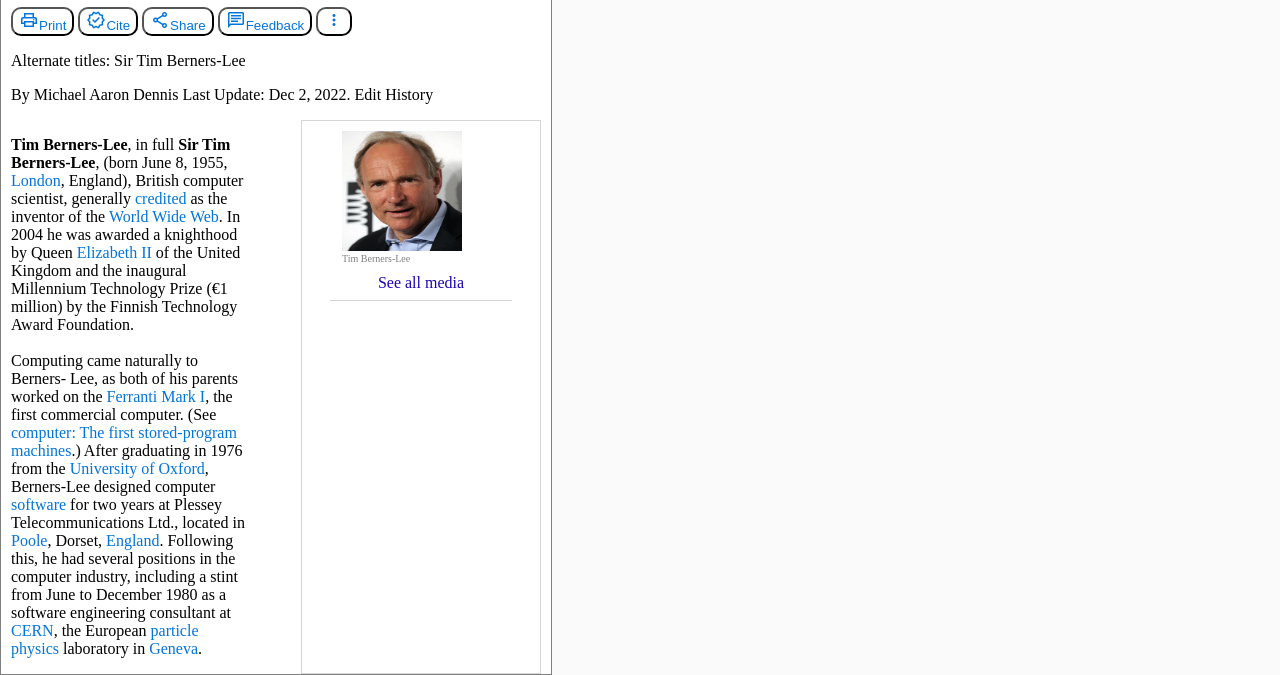
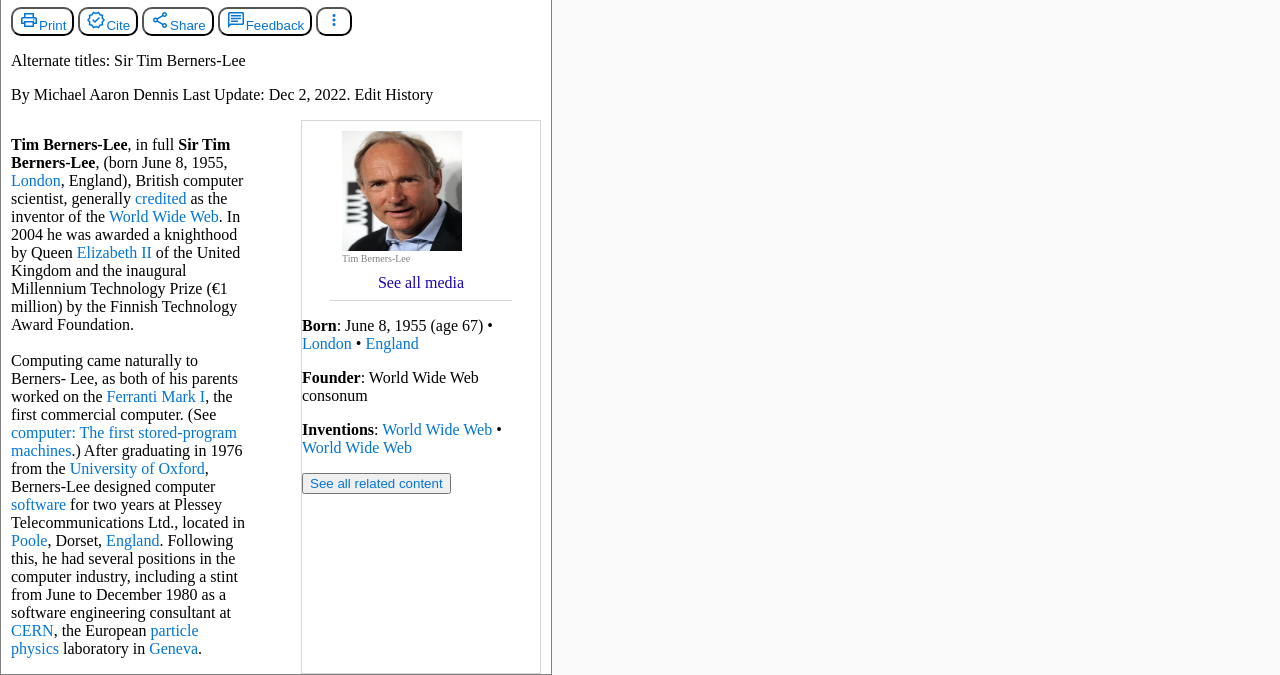
Before and after one commit to cartalano/tim-berners-lee.github.io, a plain HTML site: page index.html in a window 1280 px wide. Shown: the part 171-846 px from the top of the page. Drawn offline with Linux system fonts and the light colour scheme.

Commit message:
MAJ HTML, à finir : css

```diff
--- a/index.html
+++ b/index.html
@@ -68,7 +68,13 @@
                     </figure>
                     <a id="see" href="#">See all media</a>
                     <hr>
-
+                    <p><b>Born</b>: June 8, 1955 (age 67) •
+                      <a href="#">London</a> • <a href="#">England</a> </p>
+                    <p><b>Founder</b>: World Wide Web
+                        consonum</p>
+                    <p><b>Inventions</b>: <a href="#"> World Wide Web</a> • <a href="#"> World
+                        Wide Web</a></p>
+                    <button><a href="#"> See all related content</a></button>
 
                 </aside>
             </section>
--- a/style.css
+++ b/style.css
@@ -68,6 +68,8 @@ ul.breadcrumb li+li:before {
     color: #0275d8;
     background-color: #ffffff;
     border-radius: 10px;
+    justify-content: center;
+
 }
 
 .log {
```
